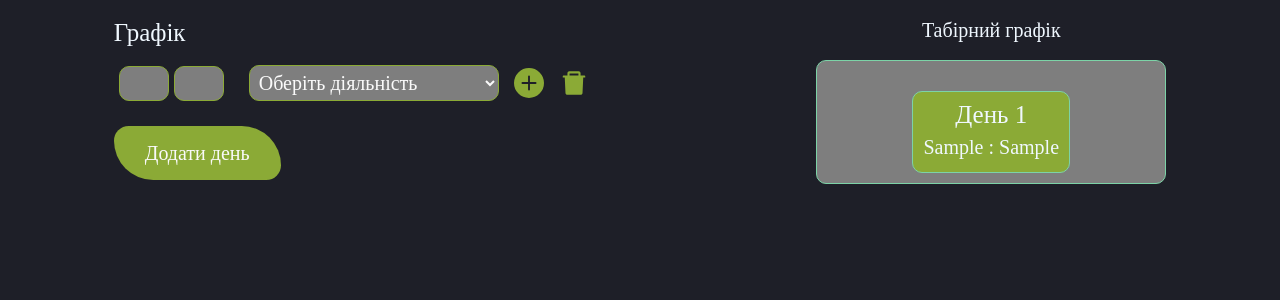
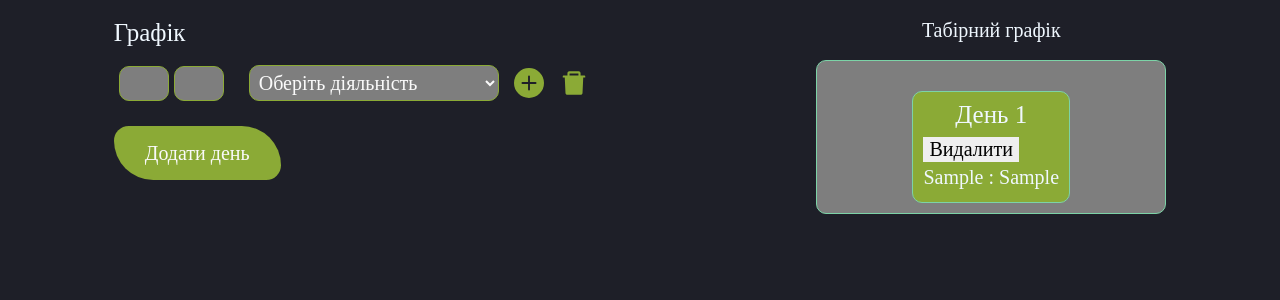
Before and after one commit to RuslanNegoda1989Arjuna/camp-schedules, a React (Create React App) app: page / in a window 1280 px wide. Both pictures are taken after typing "Sample", "Sample" into the empty fields and a click on the button "Додати день". Shown: the top 300 px of the page. Built offline with nearby package versions, Linux system fonts and the light colour scheme.

Commit message:
add delete Button

```diff
--- a/src/components/CampCards/CampCards.jsx
+++ b/src/components/CampCards/CampCards.jsx
@@ -1,13 +1,27 @@
 import styles from './CampCards.module.scss'
 
-const CampCards = ({ values }) => {
+const CampCards = ({ values, onDelete }) => {
+
+    const handleDelete = (dayIndex) => {
+    onDelete(dayIndex);
+  };
+
   return (
     <div className={styles.container}>
         <h2 className={styles.titleDay}>Табірний графік</h2>
         <ul className={styles.activitiesList}>
         {values.map((activities, dayIndex) => (
           <li className={styles.activitiesItem} key={dayIndex}>
-            <h3 className={styles.titleDay}>День {dayIndex + 1}</h3>
+            <div className={styles.dayHeader}>
+              <h3 className={styles.titleDay}>День {dayIndex + 1}</h3>
+              <button
+                className={styles.deleteButton}
+                onClick={() => handleDelete(dayIndex)}
+              >
+                Видалити
+              </button>
+            </div>
+
             {activities.map((activity, index) => (
               <p key={index}>
                 {activity.hour.padStart(2, '0')} : {activity.minute.padStart(2, '0')} {activity.activity}
--- a/src/page/SummerCampScheduler/SummerCampScheduler.jsx
+++ b/src/page/SummerCampScheduler/SummerCampScheduler.jsx
@@ -20,6 +20,12 @@ const SummerCampScheduler = () => {
 
     setFormValues([...formValues, Schaduler]);
   };
+    const deleteScheduler = (dayIndex) => {
+    const updatedFormValues = formValues.filter(
+      (_, index) => index !== dayIndex
+    );
+    setFormValues(updatedFormValues);
+  };
 
 
 
@@ -32,7 +38,7 @@ useEffect(() => {
       <>
         <div className={styles.scheduler}>
             <CampForm onSubmit={addScheduler}/>
-            <CampCards values={formValues} />
+            <CampCards values={formValues} onDelete={deleteScheduler}/>
         </div>
     </>
     )
```
